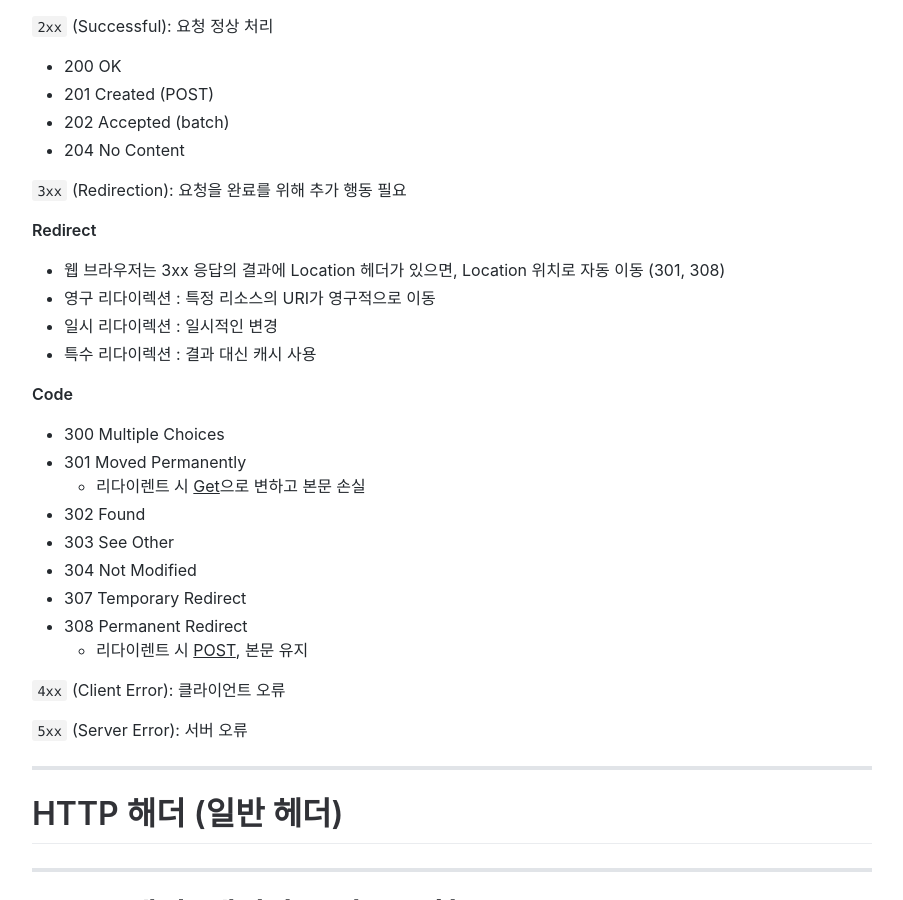
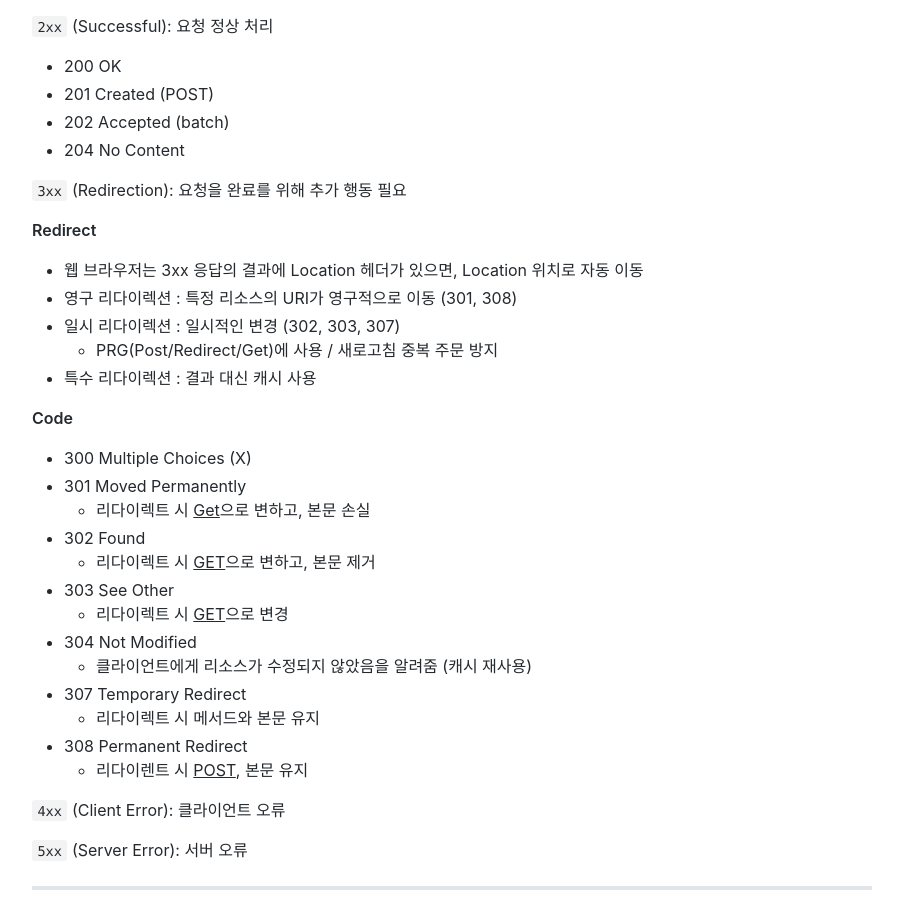
Before and after one commit to jihunparkme/jihunparkme.github.io, a Jekyll site: the page built from _posts/2021-06-26-Http-Web-Network_method.md, in a window 1280 px wide and 900 px high, scrolled down 5093 px. Shown: the whole window, without its empty margins (188-1091 px from the left). Built offline with Jekyll 4.4.1, drawn with Linux system fonts in a browser that asks for light colours; comment, search, counter and statistics services are not loaded.

Commit message:
[HTTP 상태코드] 3xx 리다이렉션 2

```diff
--- a/_posts/2021-06-26-Http-Web-Network_method.md
+++ b/_posts/2021-06-26-Http-Web-Network_method.md
@@ -202,20 +202,25 @@ HTML FORM은 GET, POST만 지원하므로 Control URI 사용
 
 **Redirect**
 
-- 웹 브라우저는 3xx 응답의 결과에 Location 헤더가 있으면, Location 위치로 자동 이동 (301, 308)
-- 영구 리다이렉션 : 특정 리소스의 URI가 영구적으로 이동
-- 일시 리다이렉션 : 일시적인 변경
+- 웹 브라우저는 3xx 응답의 결과에 Location 헤더가 있으면, Location 위치로 자동 이동
+- 영구 리다이렉션 : 특정 리소스의 URI가 영구적으로 이동 (301, 308)
+- 일시 리다이렉션 : 일시적인 변경 (302, 303, 307)
+  - PRG(Post/Redirect/Get)에 사용 / 새로고침 중복 주문 방지
 - 특수 리다이렉션 : 결과 대신 캐시 사용
 
 **Code**
 
-- 300 Multiple Choices
+- 300 Multiple Choices (X)
 - 301 Moved Permanently
-  - 리다이렌트 시 <u>Get</u>으로 변하고 본문 손실
+  - 리다이렉트 시 <u>Get</u>으로 변하고, 본문 손실
 - 302 Found
+  - 리다이렉트 시 <u>GET</u>으로 변하고, 본문 제거
 - 303 See Other
+  - 리다이렉트 시 <u>GET</u>으로 변경
 - 304 Not Modified
+  - 클라이언트에게 리소스가 수정되지 않았음을 알려줌 (캐시 재사용)
 - 307 Temporary Redirect
+  - 리다이렉트 시 메서드와 본문 유지
 - 308 Permanent Redirect
   - 리다이렌트 시 <u>POST</u>, 본문 유지
 
```
